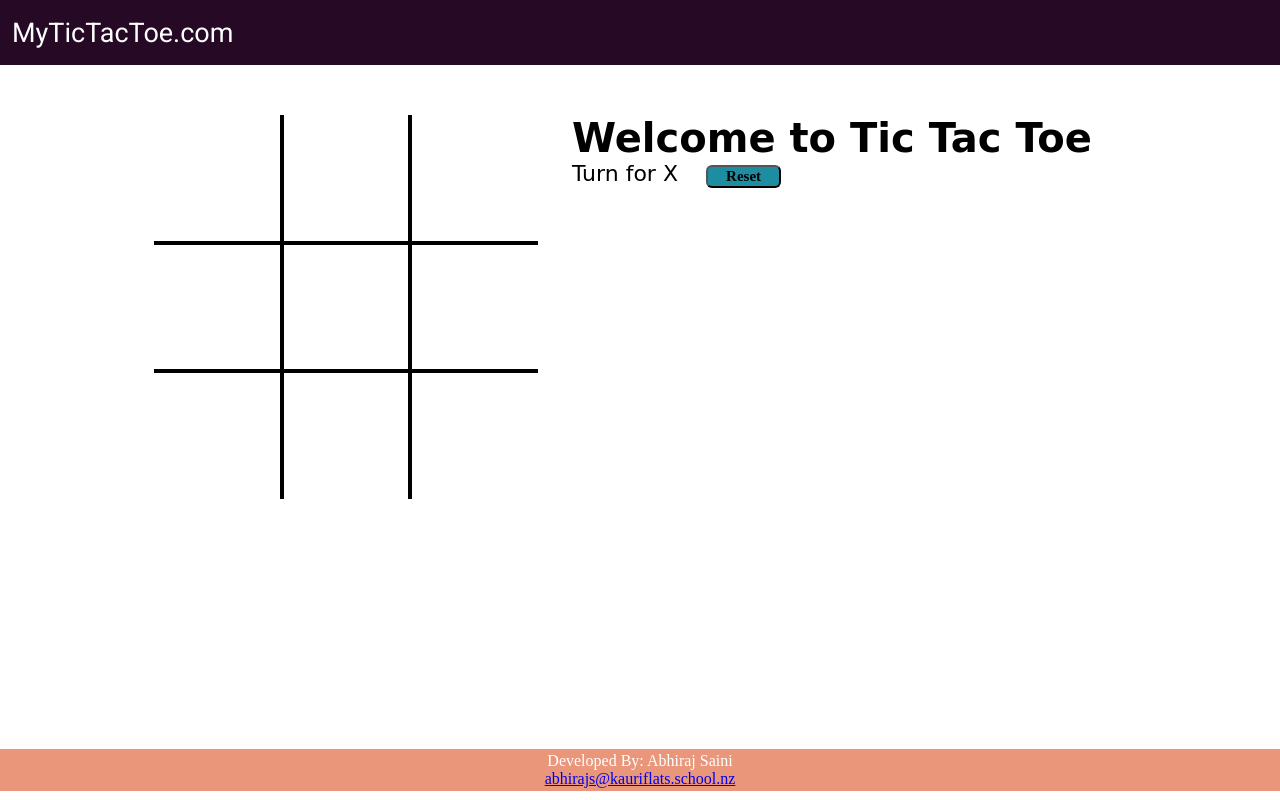
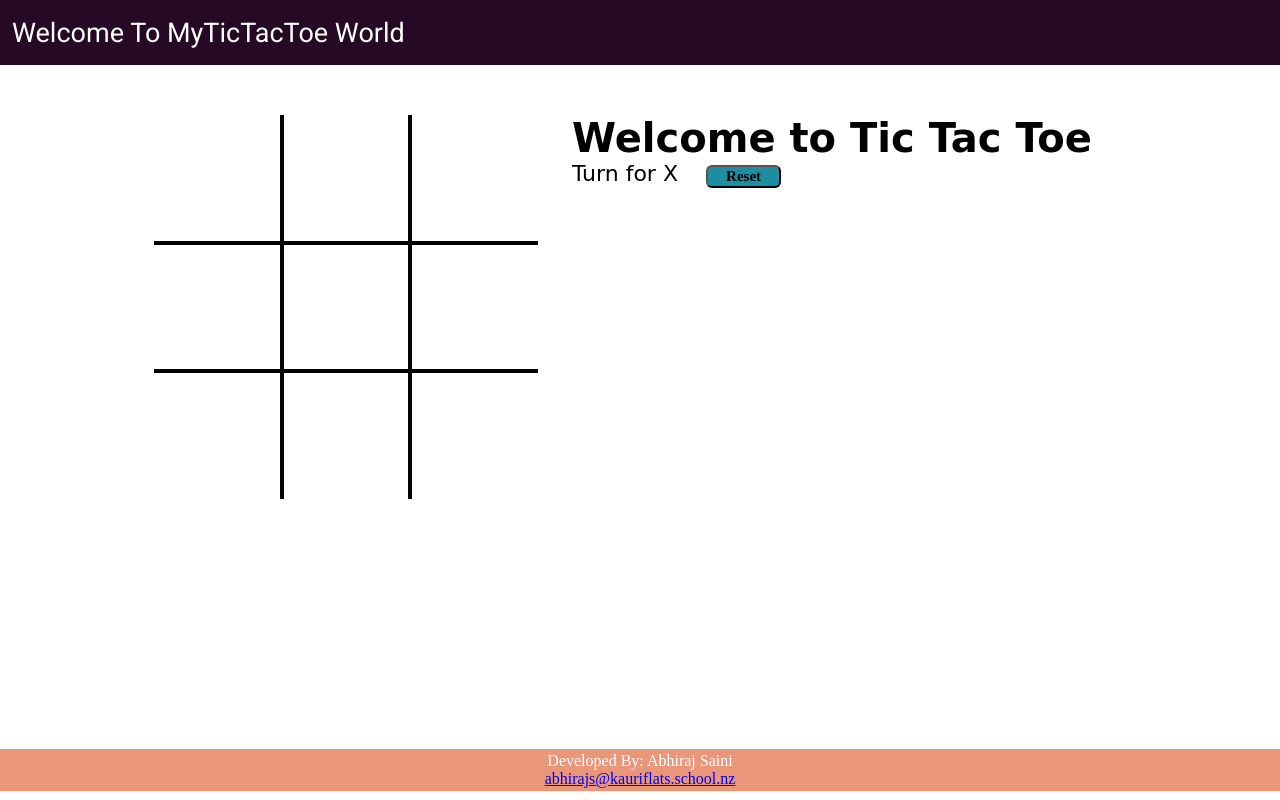
Before and after one commit to moneysaini/TicTacToe, a plain HTML site: page index.html in a window 1280 px wide. Drawn offline with Linux system fonts and the light colour scheme; a web font is replaced by a local one.

Commit message:
Header changes

```diff
--- a/index.html
+++ b/index.html
@@ -10,7 +10,7 @@
 <body>
 <nav>
     <ul>
-<li>MyTicTacToe.com</li>
+<li>Welcome To MyTicTacToe World</li>
     <ul>
 </nav>
 
```
